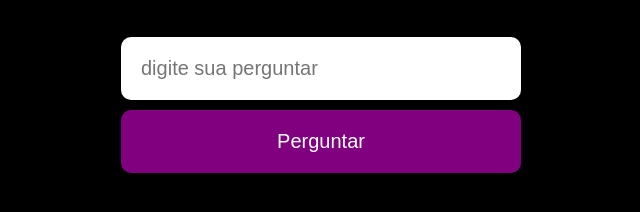
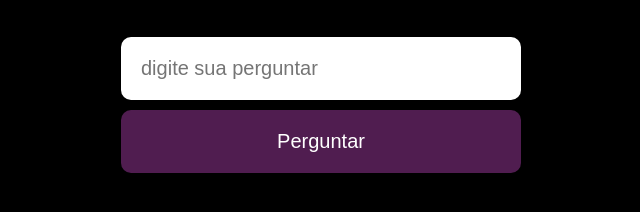
Before and after one commit to willianglitch/Maratona-Explore, a plain HTML site: page index.html in a window 1280 px wide. Shown: the part 430-642 px from the top of the page, without its empty margins (319-959 px from the left). Drawn offline with Linux system fonts and the light colour scheme.

Commit message:
commit 3
aula 2 : maratona explorer

```diff
--- a/css/style.css
+++ b/css/style.css
@@ -38,5 +38,10 @@ input, button{
 }
 button{
   color: #fff;
-    background-color: purple;
+  background-color: rgb(80, 29, 80);
+  transition: filter .2s ease;
 }
+button:hover{
+  filter: brightness(1.2);
+  cursor: pointer;
+}
```
Lines whose indentation alone changed are shown as unchanged.
